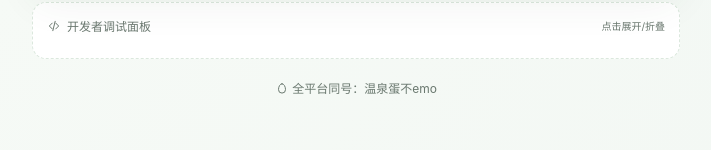
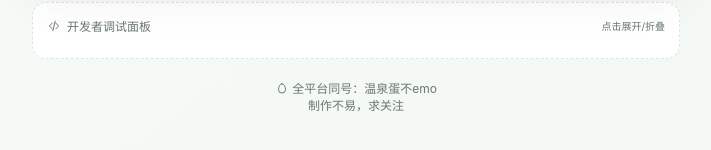
Before and after one commit to dandan4214/roco-mbti, a React (Vite) app: page / in a window 1280 px wide. Shown: the part 476-626 px from the top of the page, without its empty margins (284-995 px from the left). Built offline with nearby package versions, Linux system fonts and the light colour scheme.

Commit message:
Add '制作不易，求关注' CTA below the byline and on the result poster
The intro and result footers now span two lines (byline + CTA), and the
shareable poster gets a bold accent line right under '全平台同号:温泉蛋
不emo' so anyone seeing the screenshot also sees the follow ask.

```diff
--- a/src/components/IntroScreen.tsx
+++ b/src/components/IntroScreen.tsx
@@ -107,7 +107,11 @@ export default function IntroScreen({ onStart, onQuickTest }: Props) {
         </div>
       )}
 
-      <div className="footer-brand"><IconEgg size={14} /> 全平台同号：温泉蛋不emo</div>
+      <div className="footer-brand">
+        <IconEgg size={14} /> 全平台同号：温泉蛋不emo
+        <br />
+        制作不易，求关注
+      </div>
     </div>
   );
 }
--- a/src/components/PosterCanvas.tsx
+++ b/src/components/PosterCanvas.tsx
@@ -626,6 +626,10 @@ export default function PosterCanvas({
       ctx.font = '13px -apple-system, PingFang SC, sans-serif';
       ctx.fillText('全平台同号：温泉蛋不emo', brandRightX, brandY + 50);
 
+      ctx.fillStyle = t.txtAccent;
+      ctx.font = 'bold 12px -apple-system, PingFang SC, sans-serif';
+      ctx.fillText('制作不易，求关注', brandRightX, brandY + 68);
+
       // Serial number
       ctx.fillStyle = t.txtAccent;
       ctx.font = 'bold 14px -apple-system, sans-serif';
--- a/src/components/ResultScreen.tsx
+++ b/src/components/ResultScreen.tsx
@@ -415,7 +415,11 @@ export default function ResultScreen({
         </div>
       </div>
 
-      <div className="footer-brand"><IconEgg size={14} /> 洛克王国孵蛋查询工具 · 全平台同号：温泉蛋不emo</div>
+      <div className="footer-brand">
+        <IconEgg size={14} /> 洛克王国孵蛋查询工具 · 全平台同号：温泉蛋不emo
+        <br />
+        制作不易，求关注
+      </div>
 
       <ShareCard
         open={shareOpen}
```
